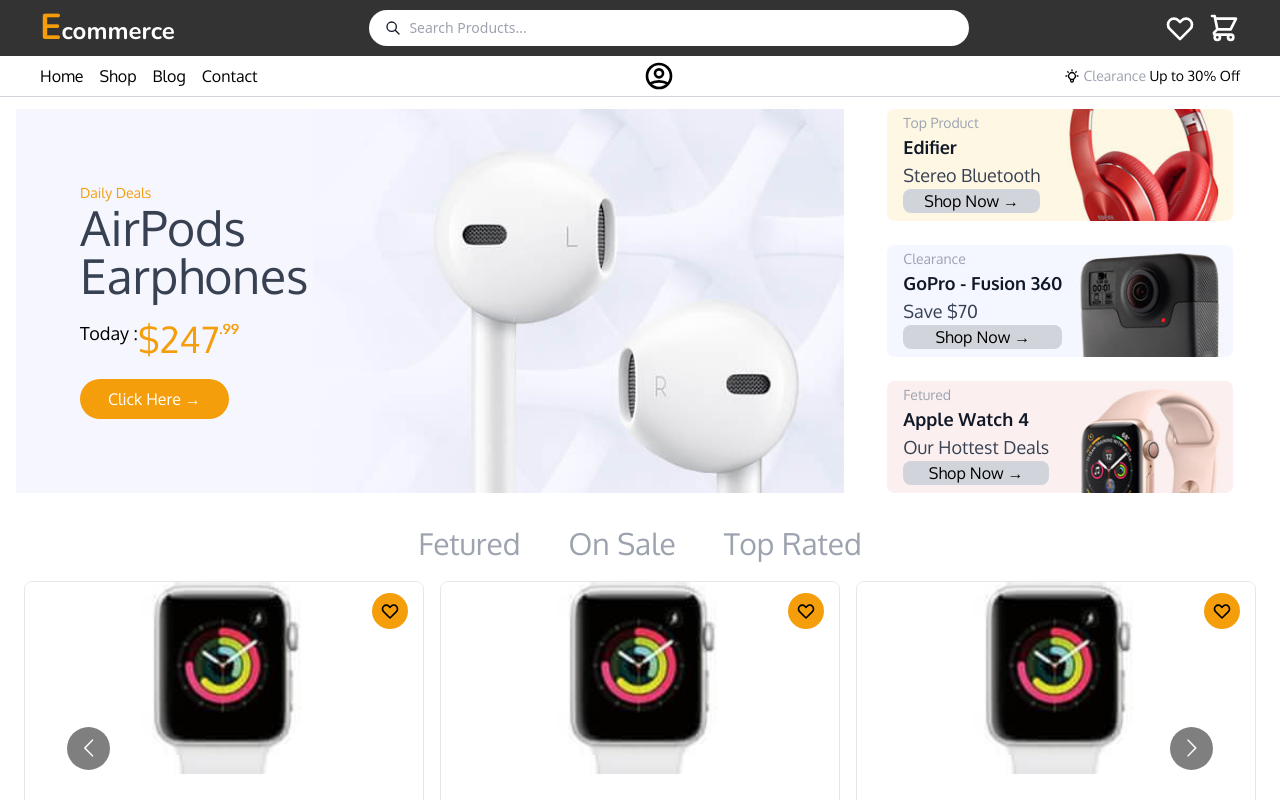
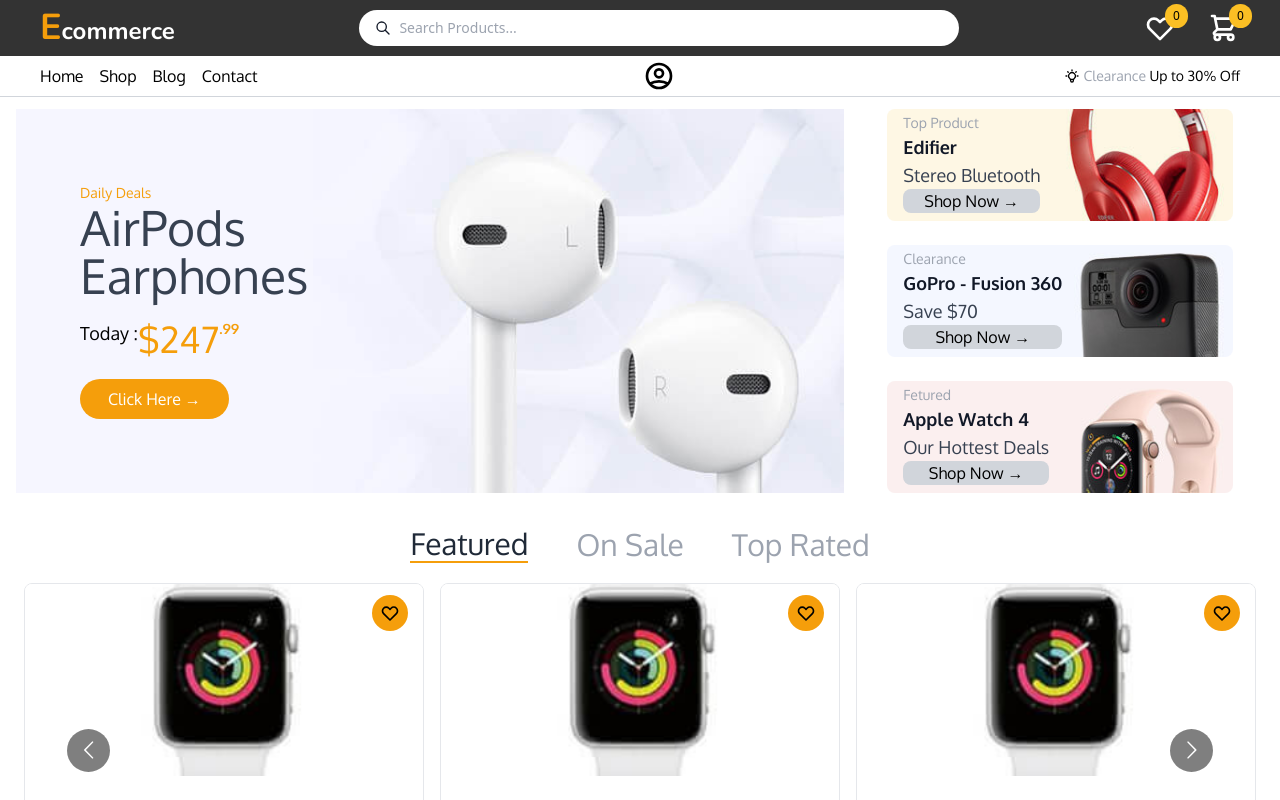
Before and after one commit to nayeemuddin-bd100/ecommerce-react, a React (Create React App) app: page / in a window 1280 px wide. Shown: the top 800 px of the page. Built offline with nearby package versions, Linux system fonts and the light colour scheme.

Commit message:
fixed:nav transition

```diff
--- a/src/components/Banner/Banner.jsx
+++ b/src/components/Banner/Banner.jsx
@@ -7,7 +7,7 @@
 function Banner() {
     return (
         <div>
-            <div className="grid md:grid-cols-3 gap-3 md:gap-x-3 py-3 mx-4">
+            <div className="grid md:grid-cols-3 gap-3 md:gap-x-3 py-3 mx-4 overflow-hidden">
                 <div className="md:col-start-1 md:col-end-3 relative">
                     <img
                         className="w-full h-96 object-cover "
--- a/src/components/Footer/Footer.jsx
+++ b/src/components/Footer/Footer.jsx
@@ -2,7 +2,7 @@
 
 function Footer() {
     return (
-        <div className="flex justify-center flex-col items-center  ">
+        <div className="flex justify-center flex-col items-center  bg-green-50 py-5">
             <h3 className="text-gray-700"> Copyright &copy; 2021. All Rights Reserved</h3>
             <p>
                 {' '}
--- a/src/components/Header/Header.jsx
+++ b/src/components/Header/Header.jsx
@@ -4,7 +4,7 @@
 
 function Header({ navShow, setNavShow }) {
     return (
-        <div div className="bg-navBg">
+        <div div className="bg-navBg sticky top-0 z-50 sm:static">
             <div className="flex justify-between items-center p-2 text-white text-lg md:mx-8 ">
                 {/* menu Icon */}
                 {navShow ? (
@@ -31,9 +31,19 @@
                 </span>
 
                 {/* side header */}
-                <div className=" flex flex-row justify-center items-center gap-x-3">
-                    <HeartIcon className="w-8" />
-                    <ShoppingCartIcon className="w-8" />
+                <div className=" flex flex-row justify-center items-center gap-x-5 sm:gap-x-8 mr-5 md:mr-0 ">
+                    <div className="relative ">
+                        <HeartIcon className="w-8" />
+                        <h2 className="absolute top-0 right-0  -mt-2 -mr-3 bg-yellow-400 text-xs rounded-full flex justify-center items-center px-2 py-1 text-black">
+                            <span>0</span>
+                        </h2>
+                    </div>
+                    <div className="relative">
+                        <ShoppingCartIcon className="w-8" />
+                        <h2 className="absolute top-0 right-0  -mt-2 -mr-3 bg-yellow-400 text-xs rounded-full flex justify-center items-center px-2 py-1 text-black">
+                            <span>0</span>
+                        </h2>
+                    </div>
                 </div>
             </div>
         </div>
--- a/src/components/HeroItems/HeroTitles.jsx
+++ b/src/components/HeroItems/HeroTitles.jsx
@@ -1,15 +1,39 @@
-import React from 'react';
+/* eslint-disable no-unused-vars */
+import React, { useState } from 'react';
 
 function HeroTitles() {
+    const [productRoute, setProductRoute] = useState('featured');
     return (
         <div className="flex justify-center items-center gap-8 sm:gap-12 text-gray-400  font-osygen font-medium my-5 text-2xl sm:text-3xl ">
-            <button type="button" className="hover:text-gray-800 transition-all">
-                Fetured
+            <button
+                onClick={() => setProductRoute('featured')}
+                type="button"
+                className={`hover:text-gray-800 transition duration-500 ease-in-out ${
+                    productRoute === 'featured'
+                        ? 'border-b-2 border-yellow-500 text-gray-800'
+                        : null
+                }`}
+            >
+                Featured
             </button>
-            <button type="button" className="hover:text-gray-800 transition-all">
+            <button
+                onClick={() => setProductRoute('on-sale')}
+                type="button"
+                className={`hover:text-gray-800 transition duration-500 ease-in-out ${
+                    productRoute === 'on-sale' ? 'border-b-2 border-yellow-500 text-gray-800' : null
+                }`}
+            >
                 On Sale
             </button>
-            <button type="button" className="hover:text-gray-800 transition-all">
+            <button
+                onClick={() => setProductRoute('top-rated')}
+                type="button"
+                className={`hover:text-gray-800 transition duration-500 ease-in-out ${
+                    productRoute === 'top-rated'
+                        ? 'border-b-2 border-yellow-500 text-gray-800'
+                        : null
+                }`}
+            >
                 Top Rated
             </button>
         </div>
--- a/src/components/Nav/Nav.jsx
+++ b/src/components/Nav/Nav.jsx
@@ -8,8 +8,14 @@
     return (
         <>
             {/* for small screen */}
-            {navShow && (
-                <div className="sm:hidden border-b border-gray-300 ">
+
+            <div
+                className={`sm:hidden border-b border-gray-300   bg-white  z-40 transition duration-700 ease-in-out transform ${
+                    navShow
+                        ? '-translate-y-0 top-14 sticky'
+                        : '-translate-y-64 top-0 left-0 right-0 absolute'
+                }`}
+            >
                 <div className="py-1 font-osygen mx-2 my-2">
                     <div className="flex justify-between items-center">
                         <SearchBar />
@@ -32,7 +38,7 @@
                     </div>
                 </div>
             </div>
-            )}
+
             {/* for large screen */}
 
             <div className="hidden sm:block border-b border-gray-300 sticky top-0 bg-white z-50">
--- a/src/components/ProductCard/ProductCard.jsx
+++ b/src/components/ProductCard/ProductCard.jsx
@@ -9,6 +9,7 @@
             <div className="group border border-gray-200 flex flex-col justify-center items-center rounded-lg overflow-hidden  ">
                 <img className="w-full h-48 object-cover " src={DemoProduct} alt="Product 1" />
 
+                {/* Add to cart Button */}
                 <div className="w-full overflow-hidden">
                     <button
                         type="button"
```
Lines whose indentation alone changed are shown as unchanged.
